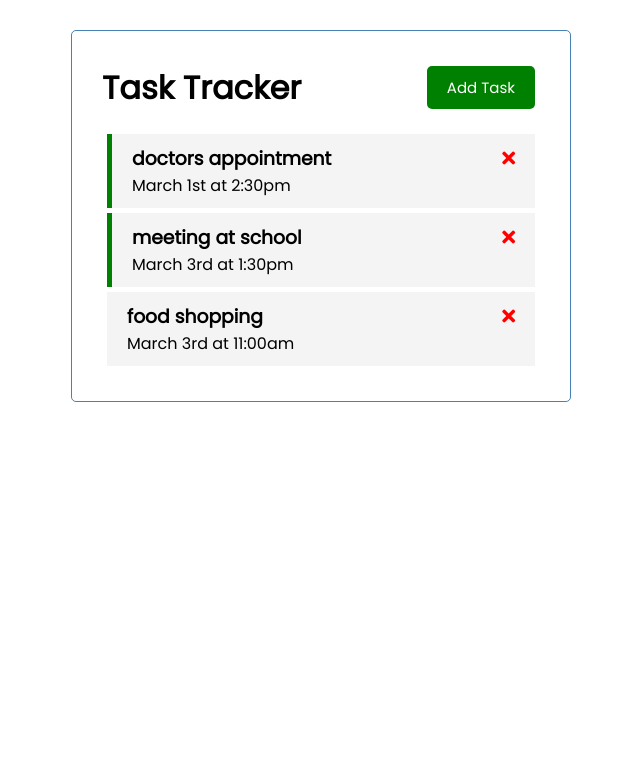
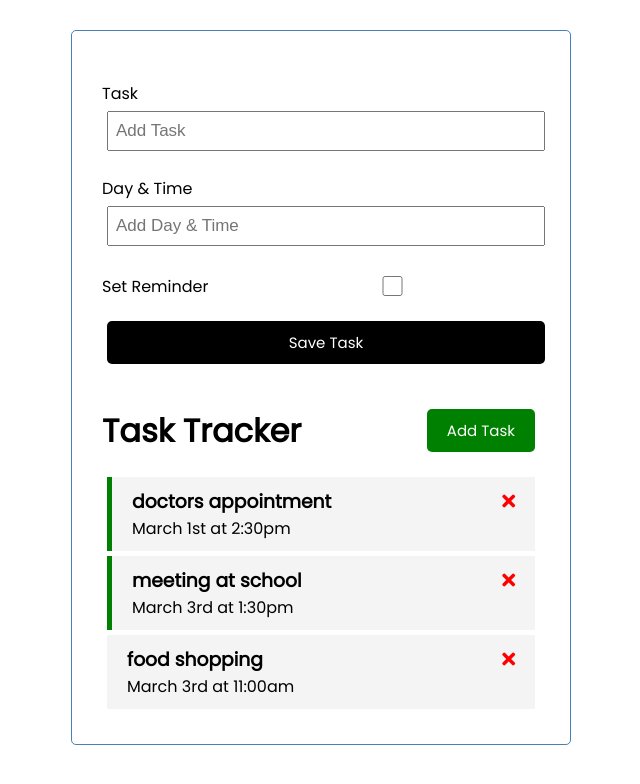
Before and after one commit to epath2c/vue-todo-demo, a Vue app: page / in a window 1280 px wide. Shown: the top 784 px of the page, without its empty margins (319-959 px from the left). Built offline with nearby package versions, Linux system fonts and the light colour scheme.

Commit message:
basic setup of adding task

```diff
--- a/src/App.vue
+++ b/src/App.vue
@@ -1,5 +1,6 @@
 <template>
   <div class="container">
+    <AddTask />
     <Header title="Task Tracker" />
     <Tasks
       @delete-task="deleteTask"
@@ -13,11 +14,13 @@
 <script>
 import Header from './components/Header';
 import Tasks from './components/Tasks';
+import AddTask from './components/AddTask.vue';
 export default {
   name: 'App',
   components: {
     Header,
     Tasks,
+    AddTask,
   },
   data() {
     return {
--- /dev/null
+++ b/src/components/AddTask.vue
@@ -0,0 +1,54 @@
+<template>
+  <form class="add-form">
+    <div class="form-control">
+      <label>Task</label>
+      <input type="text" name="text" placeholder="Add Task" />
+    </div>
+    <div class="form-control">
+      <label>Day & Time</label>
+      <input type="text" name="day" placeholder="Add Day & Time" />
+    </div>
+    <div class="form-control form-control-check">
+      <label>Set Reminder</label>
+      <input type="checkbox" name="reminder" />
+    </div>
+
+    <input type="submit" value="Save Task" class="btn btn-block" />
+  </form>
+</template>
+<script>
+export default {
+  name: 'AddTask',
+};
+</script>
+
+<style scoped>
+.add-form {
+  margin-bottom: 40px;
+}
+.form-control {
+  margin: 20px 0;
+}
+.form-control label {
+  display: block;
+}
+.form-control input {
+  width: 100%;
+  height: 40px;
+  margin: 5px;
+  padding: 3px 7px;
+  font-size: 17px;
+}
+.form-control-check {
+  display: flex;
+  align-items: center;
+  justify-content: space-between;
+}
+.form-control-check label {
+  flex: 1;
+}
+.form-control-check input {
+  flex: 2;
+  height: 20px;
+}
+</style>
```
